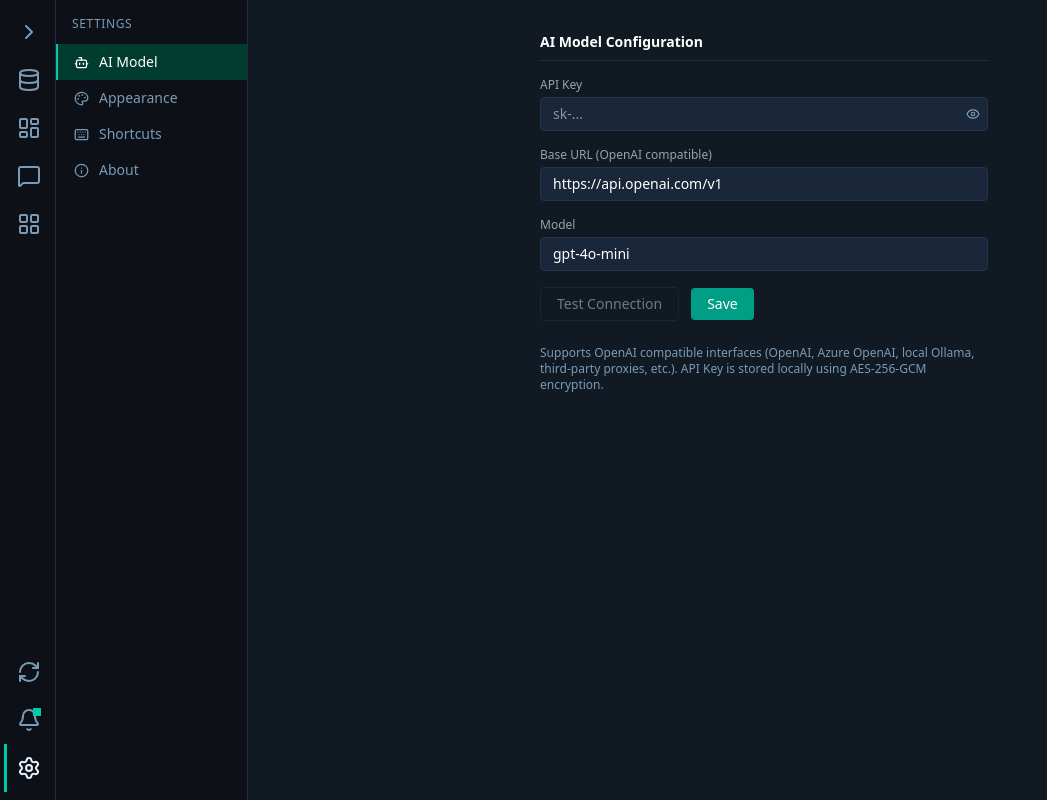
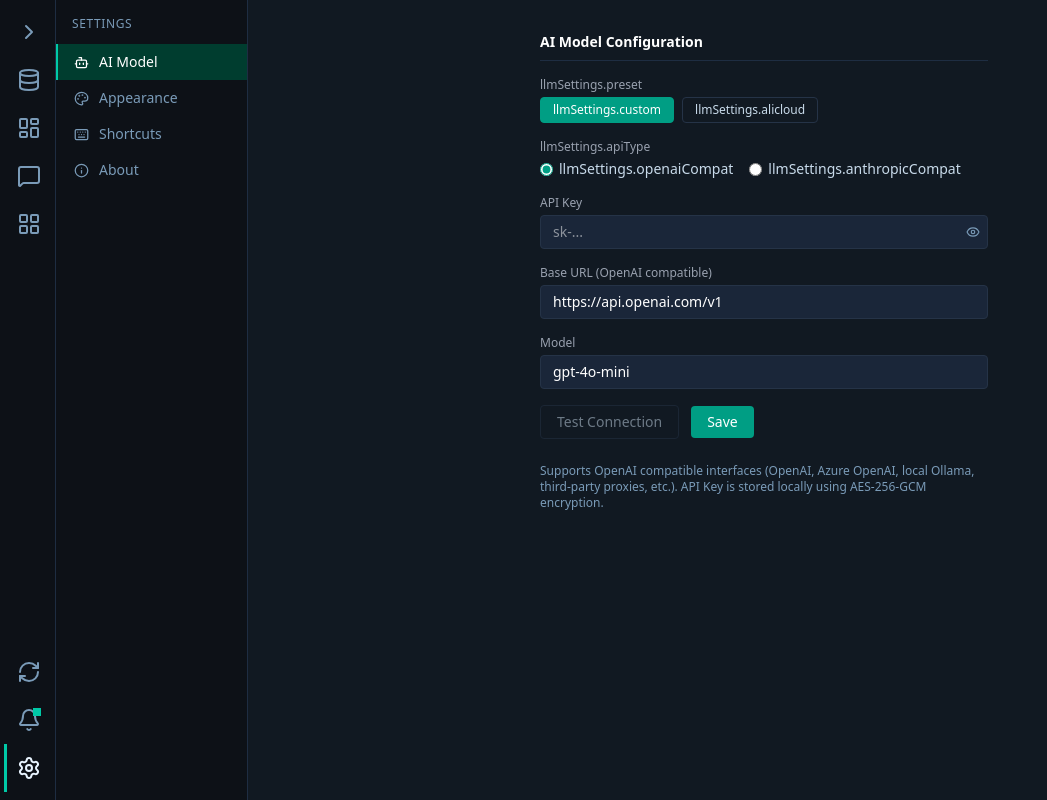
Before and after one commit to wallfacers/open-db-studio, a React (Vite) app: page / in a window 1280 px wide. Both pictures are taken after a click on the element 27 px from the left and 768 px from the top of the page. Shown: the whole page, without its empty margins (0-1047 px from the left). Built offline with nearby package versions, Linux system fonts and the light colour scheme.

Commit message:
feat(ui): add provider presets and api_type selector to LLM settings
Co-Authored-By: Claude Sonnet 4.6 <noreply@anthropic.com>

```diff
--- a/src/components/Settings/LlmSettings.tsx
+++ b/src/components/Settings/LlmSettings.tsx
@@ -4,9 +4,27 @@ import { invoke } from '@tauri-apps/api/core';
 import { CheckCircle, XCircle, Loader2 } from 'lucide-react';
 import { PasswordInput } from '../common/PasswordInput';
 import { useAiStore } from '../../store';
-import type { LlmSettings } from '../../types';
+import type { LlmSettings, ApiType } from '../../types';
 
 type TestStatus = 'idle' | 'testing' | 'success' | 'fail';
+
+interface ProviderPreset {
+  id: string;
+  labelKey: string;
+  base_url: string;
+  api_type: ApiType;
+  default_model: string;
+}
+
+const PROVIDER_PRESETS: ProviderPreset[] = [
+  {
+    id: 'alicloud',
+    labelKey: 'llmSettings.alicloud',
+    base_url: 'https://coding.dashscope.aliyuncs.com/apps/anthropic',
+    api_type: 'anthropic',
+    default_model: 'qwen3.5-plus',
+  },
+];
 
 export function LlmSettingsPanel() {
   const { t } = useTranslation();
@@ -15,6 +33,8 @@ export function LlmSettingsPanel() {
     api_key: '',
     base_url: 'https://api.openai.com/v1',
     model: 'gpt-4o-mini',
+    api_type: 'openai',
+    preset: null,
   });
   const [saving, setSaving] = useState(false);
   const [saved, setSaved] = useState(false);
@@ -26,7 +46,13 @@ export function LlmSettingsPanel() {
   }, []);
 
   useEffect(() => {
-    if (settings) setForm(settings);
+    if (settings) {
+      setForm({
+        ...settings,
+        api_type: settings.api_type ?? 'openai',
+        preset: settings.preset ?? null,
+      });
+    }
   }, [settings]);
 
   const handleSave = async () => {
@@ -53,44 +79,118 @@ export function LlmSettingsPanel() {
     }
   };
 
+  const handlePresetSelect = (preset: ProviderPreset | null) => {
+    if (preset === null) {
+      setForm((f) => ({ ...f, preset: null }));
+    } else {
+      setForm((f) => ({
+        ...f,
+        preset: preset.id,
+        base_url: preset.base_url,
+        api_type: preset.api_type,
+        model: preset.default_model,
+      }));
+    }
+  };
+
+  const handleFieldChange = <K extends keyof LlmSettings>(key: K, value: LlmSettings[K]) => {
+    setForm((f) => ({ ...f, [key]: value, preset: null }));
+  };
+
   const inputClass = 'w-full bg-[#1a2639] border border-[#253347] rounded px-3 py-1.5 text-sm text-white focus:outline-none focus:border-[#009e84]';
   const labelClass = 'block text-xs text-gray-400 mb-1';
 
   return (
     <div className="w-full max-w-lg">
       <div className="p-8 space-y-4">
-        <h3 className="text-white font-semibold text-sm border-b border-[#1e2d42] pb-2">{t('llmSettings.aiModelConfig')}</h3>
+        <h3 className="text-white font-semibold text-sm border-b border-[#1e2d42] pb-2">
+          {t('llmSettings.aiModelConfig')}
+        </h3>
 
+        {/* 厂商预设 */}
+        <div>
+          <label className={labelClass}>{t('llmSettings.preset')}</label>
+          <div className="flex flex-wrap gap-2">
+            <button
+              onClick={() => handlePresetSelect(null)}
+              className={`px-3 py-1 text-xs rounded border transition-colors ${
+                form.preset === null
+                  ? 'bg-[#009e84] border-[#009e84] text-white'
+                  : 'border-[#253347] text-[#c8daea] hover:bg-[#1a2639]'
+              }`}
+            >
+              {t('llmSettings.custom')}
+            </button>
+            {PROVIDER_PRESETS.map((p) => (
+              <button
+                key={p.id}
+                onClick={() => handlePresetSelect(p)}
+                className={`px-3 py-1 text-xs rounded border transition-colors ${
+                  form.preset === p.id
+                    ? 'bg-[#009e84] border-[#009e84] text-white'
+                    : 'border-[#253347] text-[#c8daea] hover:bg-[#1a2639]'
+                }`}
+              >
+                {t(p.labelKey)}
+              </button>
+            ))}
+          </div>
+        </div>
+
+        {/* API 协议 */}
+        <div>
+          <label className={labelClass}>{t('llmSettings.apiType')}</label>
+          <div className="flex gap-4">
+            {(['openai', 'anthropic'] as ApiType[]).map((type) => (
+              <label key={type} className="flex items-center gap-1.5 cursor-pointer text-sm text-[#c8daea]">
+                <input
+                  type="radio"
+                  name="api_type"
+                  value={type}
+                  checked={form.api_type === type}
+                  onChange={() => handleFieldChange('api_type', type)}
+                  className="accent-[#009e84]"
+                />
+                {type === 'openai' ? t('llmSettings.openaiCompat') : t('llmSettings.anthropicCompat')}
+              </label>
+            ))}
+          </div>
+        </div>
+
+        {/* API Key */}
         <div>
           <label className={labelClass}>{t('llmSettings.apiKey')}</label>
           <PasswordInput
             className={inputClass}
             value={form.api_key}
-            onChange={(v) => setForm((f) => ({ ...f, api_key: v }))}
+            onChange={(v) => handleFieldChange('api_key', v)}
             placeholder="sk-..."
           />
         </div>
 
+        {/* Base URL */}
         <div>
           <label className={labelClass}>{t('llmSettings.baseUrl')}</label>
           <input
             className={inputClass}
             value={form.base_url}
-            onChange={(e) => setForm((f) => ({ ...f, base_url: e.target.value }))}
+            onChange={(e) => handleFieldChange('base_url', e.target.value)}
             placeholder="https://api.openai.com/v1"
           />
         </div>
 
+        {/* 模型 */}
         <div>
           <label className={labelClass}>{t('llmSettings.model')}</label>
           <input
             className={inputClass}
             value={form.model}
-            onChange={(e) => setForm((f) => ({ ...f, model: e.target.value }))}
+            onChange={(e) => handleFieldChange('model', e.target.value)}
             placeholder="gpt-4o-mini"
           />
         </div>
 
+        {/* 操作按钮 */}
         <div className="flex items-center gap-3">
           <button
             onClick={handleTest}
@@ -123,9 +223,7 @@ export function LlmSettingsPanel() {
           </p>
         )}
 
-        <p className="text-xs text-[#7a9bb8] pt-2">
-          {t('llmSettings.supportInfo')}
-        </p>
+        <p className="text-xs text-[#7a9bb8] pt-2">{t('llmSettings.supportInfo')}</p>
       </div>
     </div>
   );
```
